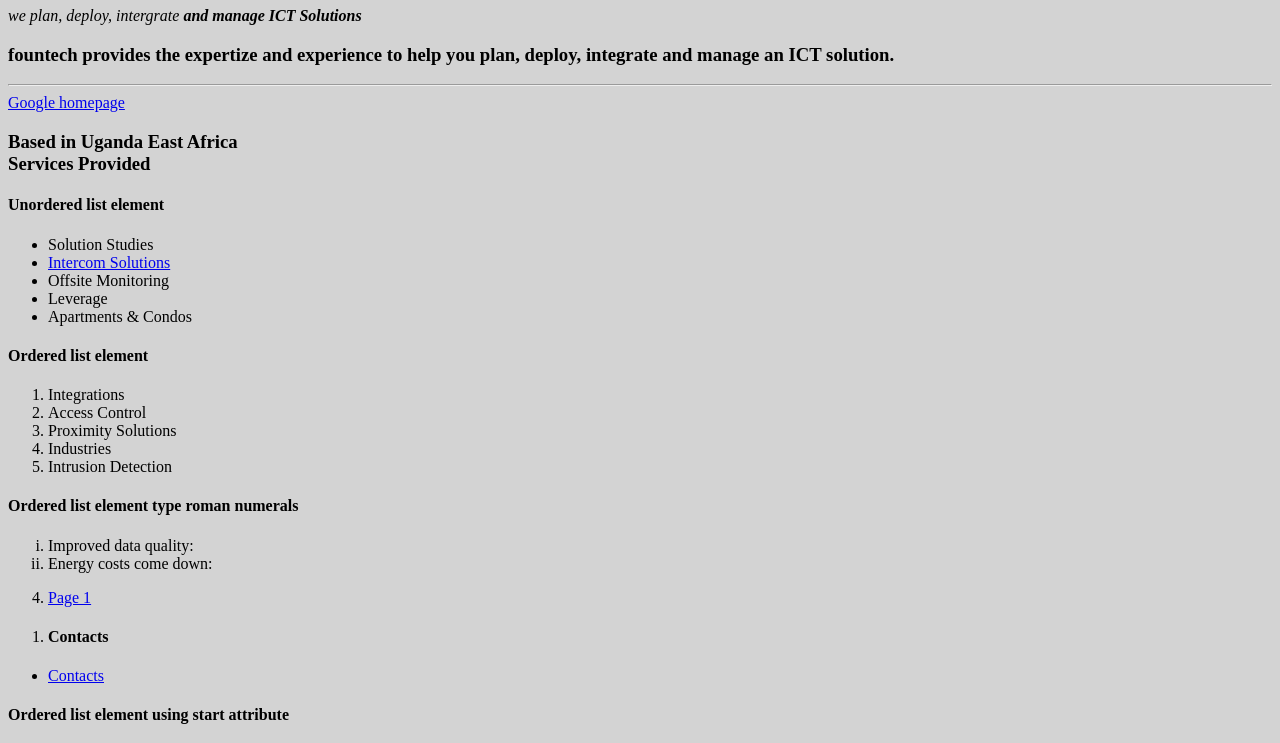
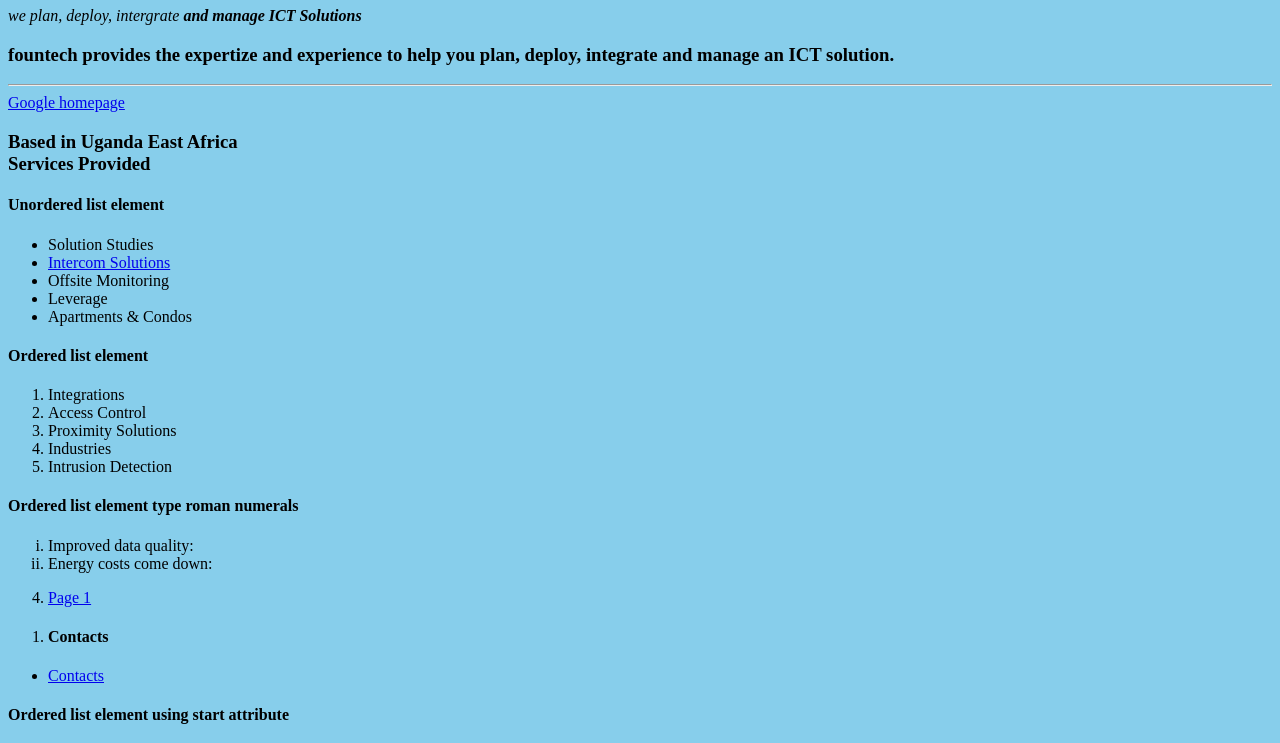
Before and after one commit to kanifay/web-development, a plain HTML site: page index.html in a window 1280 px wide. Shown: the part 345-1088 px from the top of the page. Drawn offline with Linux system fonts and the light colour scheme.

Commit message:
Update index.html

```diff
--- a/index.html
+++ b/index.html
@@ -6,7 +6,7 @@
   <title> Fountech</title>
 </head>
 
-<body style="background-color:lightgrey;">
+<body style="background-color:skyblue;">
   <table border="1">
     <tr>
       <td><img src="images/technology.png" alt="" width="300" height="250"></td>
```
